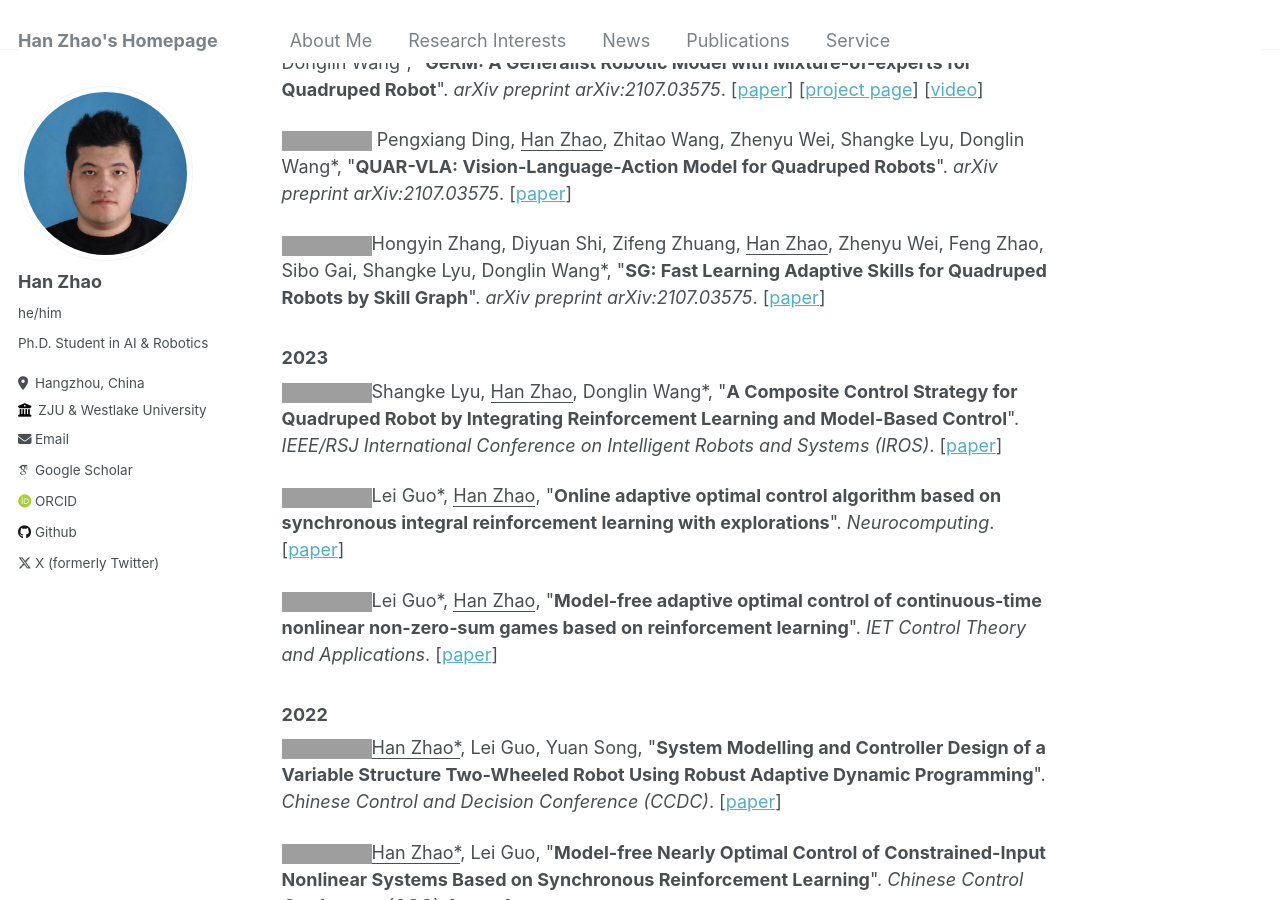
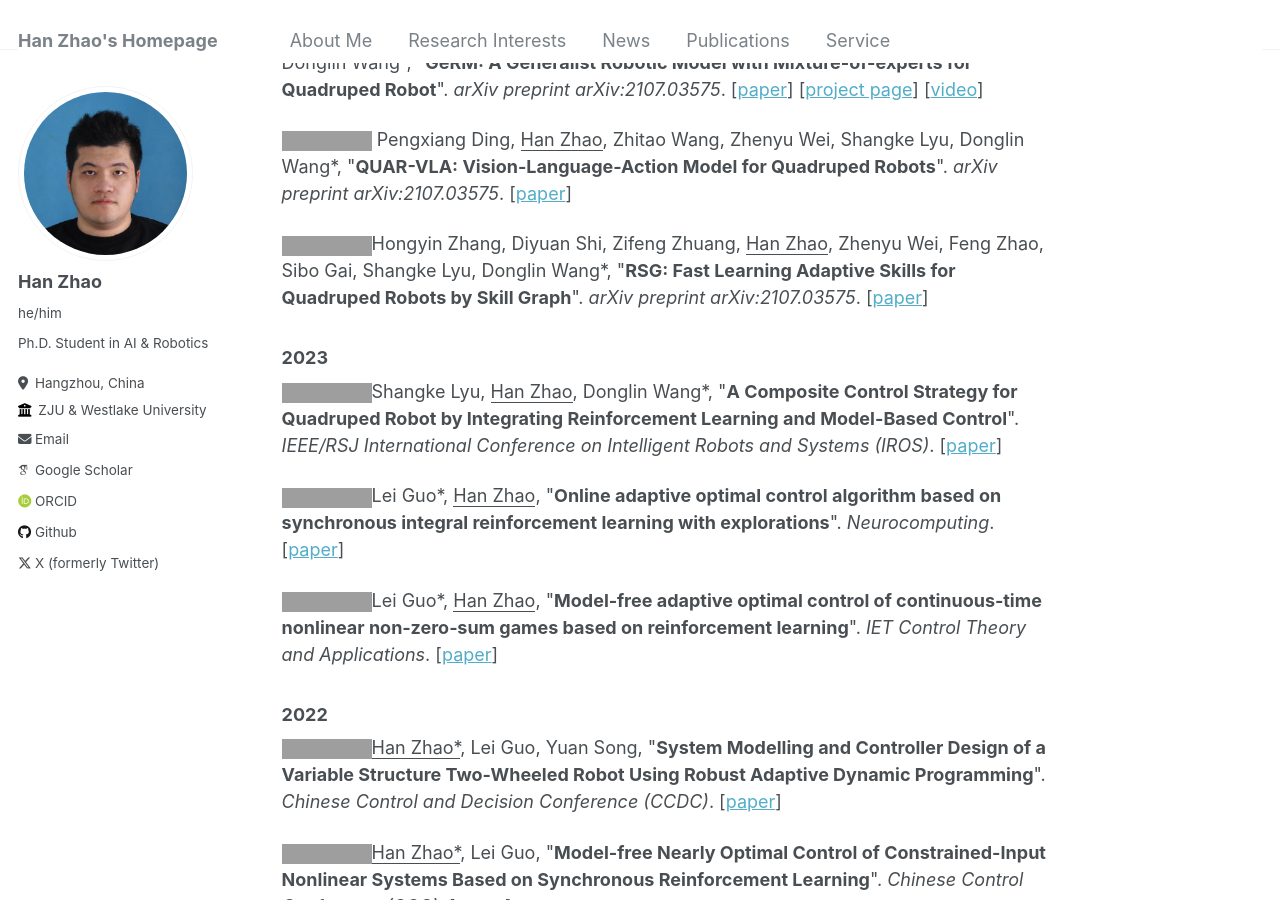
Before and after one commit to h-zhao1997/h-zhao1997.github.io, a Jekyll site: the page built from _pages/about.md, in a window 1280 px wide and 900 px high, scrolled down 1501 px, cut to the strip 0-900 px from the top of the window. Built offline with Jekyll 4.4.1, drawn with Linux system fonts in a browser that asks for light colours; some web fonts are replaced; grey boxes are pictures that could not be loaded.

Commit message:
Update about.md

```diff
--- a/_pages/about.md
+++ b/_pages/about.md
@@ -40,7 +40,7 @@ Specifically, I am interested in:
 
 <a href="https://arxiv.org/abs/2312.14457" target="_blank"><img src="https://img.shields.io/badge/arXiv-2312.14457-B31B1B?style=for-the-badge"></a> Pengxiang Ding, <u>Han Zhao</u>, Zhitao Wang, Zhenyu Wei, Shangke Lyu, Donglin Wang\*, &quot;**QUAR-VLA: Vision-Language-Action Model for Quadruped Robots**&quot;. *arXiv preprint arXiv:2107.03575*. [[paper](https://arxiv.org/abs/2312.14457)]
 
-<a href="https://arxiv.org/abs/2311.06015" target="_blank"><img src="https://img.shields.io/badge/arXiv-2311.06015-B31B1B?style=for-the-badge"></a>Hongyin Zhang, Diyuan Shi, Zifeng Zhuang, <u>Han Zhao</u>, Zhenyu Wei, Feng Zhao, Sibo Gai, Shangke Lyu, Donglin Wang\*, &quot;**SG: Fast Learning Adaptive Skills for Quadruped Robots by Skill Graph**&quot;. *arXiv preprint arXiv:2107.03575*. [[paper](https://arxiv.org/abs/2311.06015)]
+<a href="https://arxiv.org/abs/2311.06015" target="_blank"><img src="https://img.shields.io/badge/arXiv-2311.06015-B31B1B?style=for-the-badge"></a>Hongyin Zhang, Diyuan Shi, Zifeng Zhuang, <u>Han Zhao</u>, Zhenyu Wei, Feng Zhao, Sibo Gai, Shangke Lyu, Donglin Wang\*, &quot;**RSG: Fast Learning Adaptive Skills for Quadruped Robots by Skill Graph**&quot;. *arXiv preprint arXiv:2107.03575*. [[paper](https://arxiv.org/abs/2311.06015)]
 
 ### 2023
 <a href="https://ieeexplore.ieee.org/document/10341908/" target="_blank"><img src="https://img.shields.io/badge/IROS-2023-blue?style=for-the-badge"></a>Shangke Lyu, <u>Han Zhao</u>, Donglin Wang\*, &quot;**A Composite Control Strategy for Quadruped Robot by Integrating Reinforcement Learning and Model-Based Control**&quot;. *IEEE/RSJ International Conference on Intelligent Robots and Systems (IROS)*. [[paper](https://ieeexplore.ieee.org/document/10341908/)]
```
